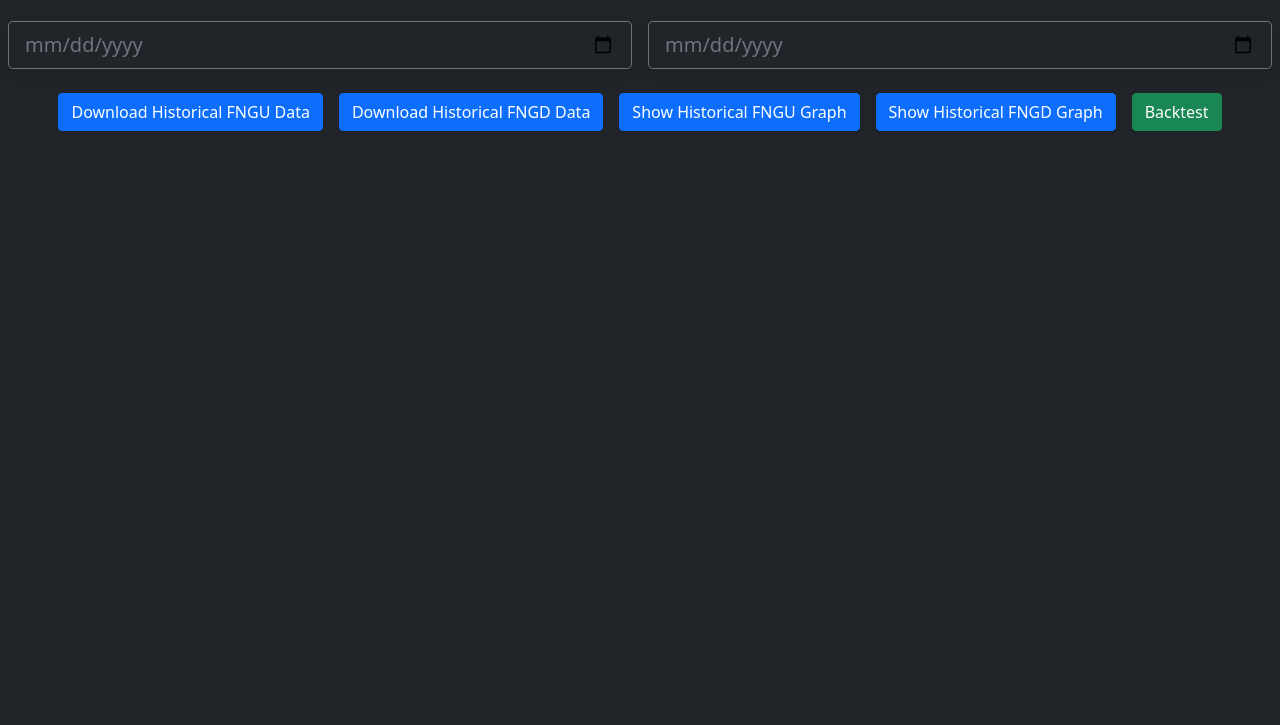
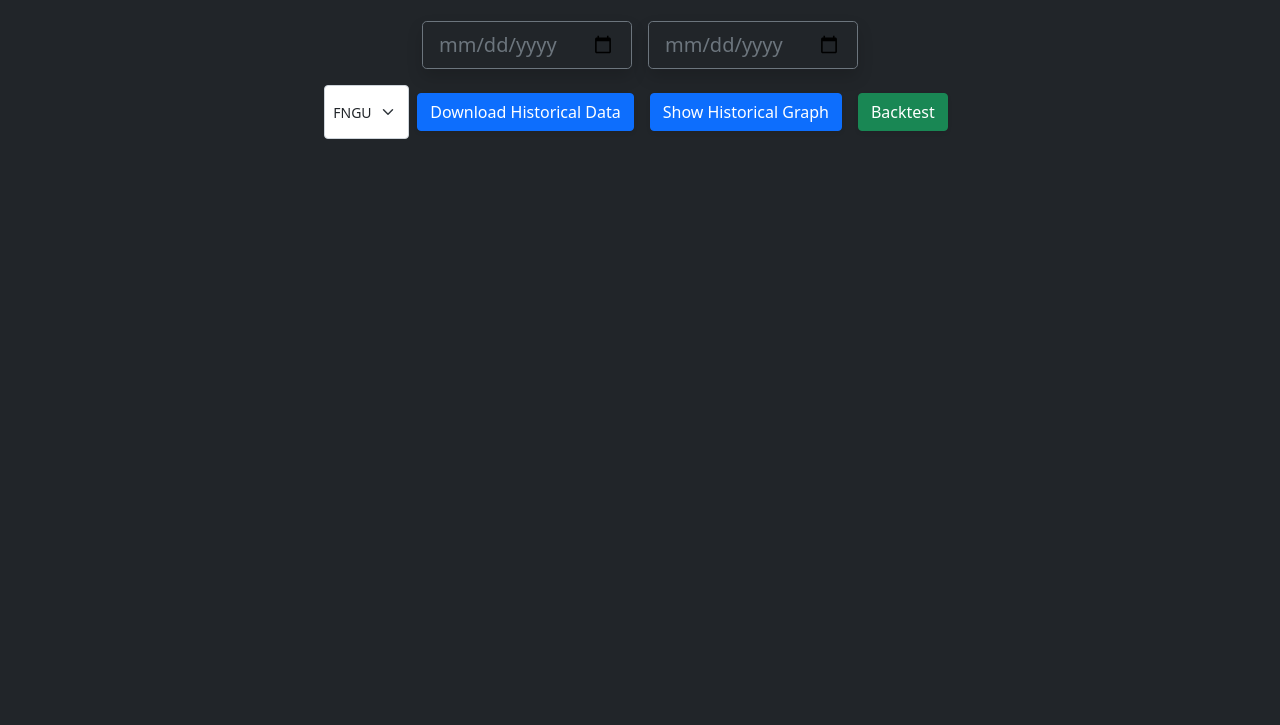
Before and after one commit to Itzbrandonlee/TradingBot, a website: page index.html in a window 1280 px wide. Shown: the part 75-800 px from the top of the page. Drawn offline with nearby package versions, Linux system fonts and the light colour scheme.

Commit message:
button update

```diff
--- a/index.html
+++ b/index.html
@@ -7,23 +7,25 @@
   <title>Yahoo Finance App</title>
   <link href="https://cdn.jsdelivr.net/npm/bootstrap@5.0.2/dist/css/bootstrap.min.css" rel="stylesheet"
     integrity="sha384-EVSTQN3/azprG1Anm3QDgpJLIm9Nao0Yz1ztcQTwFspd3yD65VohhpuuCOmLASjC" crossorigin="anonymous">
-
 </head>
 
 <body class="bg-dark text-white">
   <h1 class="text-center text-primary mb-4 p-2">TradingBot</h1>
   <div class="d-flex justify-content-center">
-    <input class="form-control form-control-lg bg-dark text-secondary border-secondary shadow m-2" type="date" id="startDate" />
-    <input class="form-control form-control-lg bg-dark text-secondary border-secondary shadow m-2" type="date" id="endDate" />
+    <input class="form-control form-control-lg bg-dark text-secondary border-secondary w-auto shadow m-2" type="date"
+      id="startDate" />
+    <input class="form-control form-control-lg bg-dark text-secondary border-secondary w-auto shadow m-2" type="date"
+      id="endDate" />
+
   </div>
   <div class="d-flex justify-content-center m-2">
-    <button class="btn btn-primary shadow-sm m-2" onclick="fetchHistorical('FNGU')">Download Historical FNGU
+    <select class="form-select form-select-sm w-auto" name="type" id="dataType">
+      <option value="FNGU">FNGU</option>
+      <option value="FNGD">FNGD</option>
+    </select>
+    <button class="btn btn-primary shadow-sm m-2" onclick="fetchHistorical(getDropdownValue())">Download Historical
       Data</button>
-    <button class="btn btn-primary shadow-sm m-2" onclick="fetchHistorical('FNGD')">Download Historical FNGD
-      Data</button>
-    <button class="btn btn-primary shadow-sm m-2" onclick="fetchHistoricalGraph('FNGU')">Show Historical FNGU
-      Graph</button>
-    <button class="btn btn-primary shadow-sm m-2" onclick="fetchHistoricalGraph('FNGD')">Show Historical FNGD
+    <button class="btn btn-primary shadow-sm m-2" onclick="fetchHistoricalGraph(getDropdownValue())">Show Historical
       Graph</button>
 
     <button class="btn btn-success shadow-sm m-2" id="backtest-button" onclick="backtest()">Backtest</button>
--- a/public/main.js
+++ b/public/main.js
@@ -340,6 +340,11 @@ function roundTwoDecimals(number) {
     return Math.round(number * 100) / 100;
 }
 
+function getDropdownValue(){
+  const dropdown = document.getElementById("dataType");
+  return dropdown.value;
+}
+
 //This displays all the transaction data by creating elements and appending html elements to the transactions id div in index.html
 function displayTransactions() {
   console.log(singleGainLoss);
```
